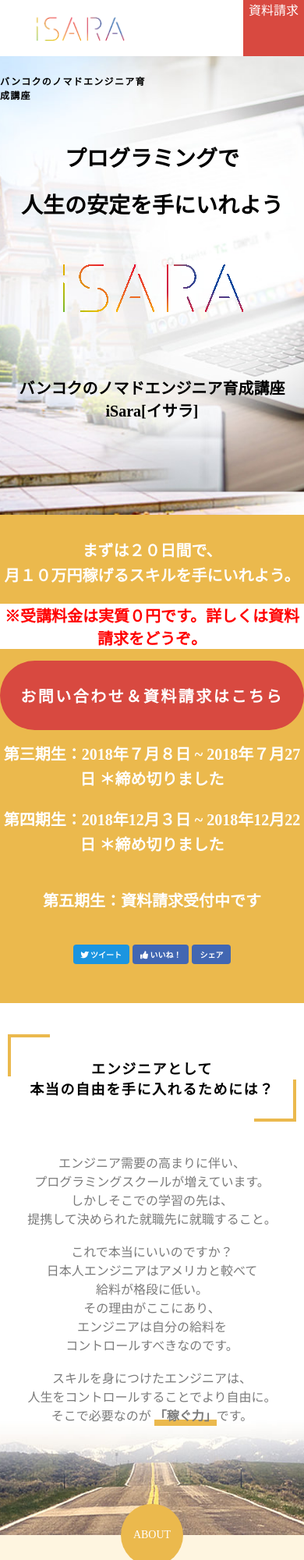
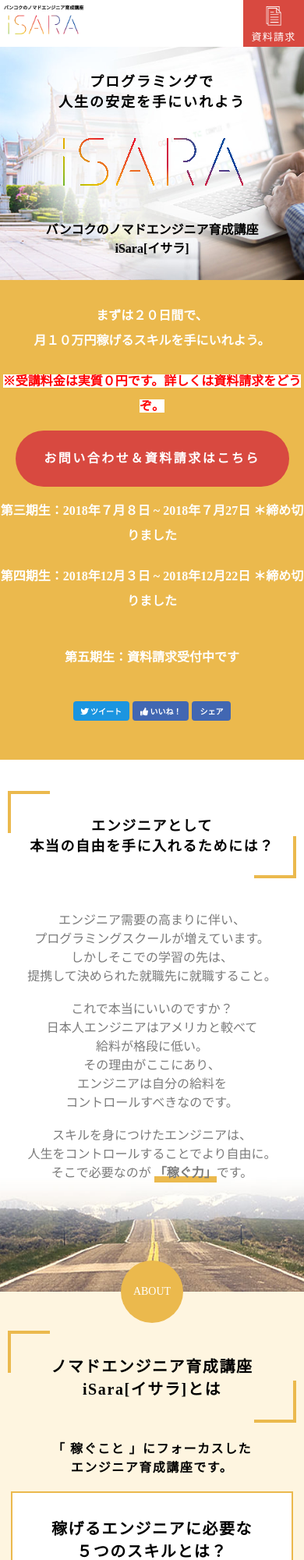
Before and after one commit to dubianliao/mosha190131, a plain HTML site: page index.html in a window 390 px wide. Shown: the top 2000 px of the page at 78% size. Drawn offline with nearby package versions, Linux system fonts and the light colour scheme.

Commit message:
edit responsive.css without merit and flow

```diff
--- a/index.html
+++ b/index.html
@@ -33,12 +33,16 @@
 	<!-------------------------------------------- HEADER -------------------------------------------->
 	<div id="header">
 		<div class="header-left">
+			<p class="headersp">バンコクのノマドエンジニア育成講座</p>
 			<img src="public/isaralogo.png">
-			<p>バンコクのノマドエンジニア育成講座</p>
+			<p class="headerpc">バンコクのノマドエンジニア育成講座</p>
 		</div>
 		<div class="header-right">
 			<a class="hover" src="#">お問い合わせ / 資料請求はこちら</a>
-			<a class="contactsp hover" src="#"><span>資料請求</span></a>
+			<a class="contactsp hover" src="#">
+				<p><img src="public/form.png"></p>
+				<span>資料請求</span>
+			</a>
 		</div>
 
 	</div>
@@ -61,11 +65,11 @@
 				まずは２０日間で、<br>
 				月１０万円稼げるスキルを手にいれよう。
 			</p>
-			<a class="con1">
-				※受講料金は実質０円です。詳しくは資料請求をどうぞ。
-			<a>
+			<p class="con1">
+				<a>※受講料金は実質０円です。詳しくは資料請求をどうぞ。</a>
+			</p>
 			<div><a class="con2 hover">
-				お問い合わせ＆資料請求はこちら
+				<p>お問い合わせ＆資料請求はこちら</p>
 			</a></div>
 			<p class="p2">
 				第三期生：2018年７月８日 ~ 2018年７月27日 ＊締め切りました
@@ -120,14 +124,14 @@
 					<div class="about-cornar-right"></div>
 				</div>
 				<div class="about-text-answer">
-					<p>「 稼ぐこと 」にフォーカスしたエンジニア育成講座です。</p>
+					<p>「 稼ぐこと 」にフォーカスした<span class="br">エンジニア育成講座です。</span></p>
 				</div>
 			</div>
 
 			<div class="about-bottom">
 				<div class="about-bottom-wrap">
 					<div class="about-skills-cap">
-						<p>稼げるエンジニアに必要な５つのスキルとは？</p>
+						<p>稼げるエンジニアに必要な<span class="br">５つのスキルとは？</span></p>
 					</div>
 					<div class="about-skills-wrap">
 						<div class="skill">
--- a/responsive.css
+++ b/responsive.css
@@ -13,12 +13,12 @@ body{
 	position: fixed;
 	z-index: 100;
 	display: none;
-	width:80px;
-	height: 80px;
-	line-height: 80px;
+	width:50px;
+	height: 50px;
+	line-height: 50px;
 	text-align: center;
 	background-color: #ECECEC;
-	bottom: 15%;
+	bottom: 5%;
 	right: 5%;
 	cursor: pointer;
 }
@@ -31,7 +31,7 @@ span.br::before{
 
 #header{
 	width:100%;
-	height:72px;
+	height:60px;
 	position: fixed;
 	z-index: 100;
 	background-color: white;
@@ -41,18 +41,21 @@ span.br::before{
 	width:50%;
 	float: left;
 }
+#header div.header-left p.headersp{
+	display:block;
+	font-size: 6px;
+	font-weight: bold;
+	padding-top:5px;
+	padding-left: 5px
+}
 #header div.header-left img{
-	width:125px;
-	padding-top:15px;
-	padding-left:40px;
-	float: left;
+	display: inline-block;
+	width:100px;
+	padding-top:0;
+	padding-left:5px;
 }
-#header div.header-left p{
-	float: left;
-	padding-top: 36px;
-	font-size: 12px;
-	font-weight: 600;
-	letter-spacing: 1.3px;
+#header div.header-left p.headerpc{
+	display: none;
 }
 
 #header div.header-right{
@@ -69,10 +72,18 @@ span.br::before{
 	top:0;
 	right: 0;
 	width: 20%;
-	height: 72px;
+	height: 60px;
 	background-color: #D84940;
 	color: white;
 	text-align: center;
+	font-size: 13px;
+	letter-spacing: 1.2px;
+}
+#header div.header-right a.contactsp p{
+	padding-top:8px;
+}
+#header div.header-right a.contactsp img{
+	height:25px;
 }
 #header div.header-right a.contactsp span:hover{
 	display:inline-block;
@@ -84,24 +95,24 @@ span.br::before{
 	background-image: url("public/mainsp.jpg");
 	background-size: cover;
 	background-position: center center;
-	background-color:skyblue;
 	height: auto;
 	max-width:100%;
 	text-align: center;
 }
 #content div.content-top h1{
-	padding-top: 174px;
-	line-height: 60px;
-	font-size:28px;
+	padding-top: 90px;
+	font-size:18px;
+	letter-spacing: 2.0px;
 	font-weight:600;
 }
 #content div.content-top img{
-	padding-top: 30px;
+	padding-top: 20px;
+	max-width:90%;
 }
 #content div.content-top p{
-	padding-top: 64px;
-	padding-bottom: 120px;
-	font-size:20px;
+	padding-top: 25px;
+	padding-bottom: 30px;
+	font-size:16px;
 	font-weight:600;
 }
 /*========= d i v . c o n t a c t =========*/
@@ -113,7 +124,7 @@ span.br::before{
 #content div.contact p{
 	color:white;
 	font-weight:600;
-	font-size:20px;
+	font-size:16px;
 	line-height:32px;
 }
 #content div.contact .p1{
@@ -121,18 +132,19 @@ span.br::before{
 }
 #content div.contact .con1{
 	display: inline-block;
+	margin:20px 0 15px 0;
+}
+#content div.contact .con1 a{
 	color:red;
 	background-color: white;
 	font-weight:600;
-	font-size:20px;
-	margin:20px 0 0 0;
-	margin-bottom: 15px;
+	font-size:16px;
 }
 
 #content div.contact .con2{
 	display: block;
-	padding: 30px 0 30px 0;
-	max-width:870px;
+	padding: 20px 0 20px 0;
+	width: 90%;
 	margin:0 auto;
 	border-radius: 50px;
 	color: white;
@@ -141,6 +153,10 @@ span.br::before{
 	font-weight:600;
 	letter-spacing: 2.5px;
 	cursor: pointer;
+}
+#content div.contact .con2 p{
+	margin: 0 auto;
+	width:90%;
 }
 #content div.contact .p2{
 	margin-top: 15px;
@@ -261,9 +277,9 @@ span.br::before{
 	position: relative;
 }
 #content div.about .about-top .about-text-wrap p{
-	padding:50px 0 50px 0;
+	padding:30px 20px 30px 20px;
 	text-align: center;
-	font-size: 24px;
+	font-size: 20px;
 	font-weight: 600;
 	letter-spacing: 1.6px;
 }
@@ -271,6 +287,7 @@ span.br::before{
 	height: 50px;
 	width: 50px;
 	position: absolute;
+	left:10px;
 	border-top: solid 4px #EBB94D;
 	border-left: solid 4px #EBB94D;
 }
@@ -278,15 +295,15 @@ span.br::before{
 	height: 50px;
 	width: 50px;
 	position: absolute;
-	right:0;
+	right:10px;
 	bottom:0;
 	border-right: solid 4px #EBB94D;
 	border-bottom: solid 4px #EBB94D;
 }
 #content div.about .about-top .about-text-answer{
-	padding:45px 0 45px 0;
+	padding:20px 0 20px 0;
 	text-align: center;
-	font-size: 20px;
+	font-size: 16px;
 	font-weight: 600;
 	letter-spacing: 1.5px;
 }
@@ -297,9 +314,9 @@ span.br::before{
 	border:solid 2px #EBB94D;
 	background-color: white;
 	max-width: 92%;
-	height:200px;
+	height:auto;
 	margin:0 auto;
-	padding-bottom: 50px;
+	padding-bottom: 20px;
 }
 #content div.about .about-bottom .about-skills-cap p{
 	text-align: center;
@@ -313,20 +330,23 @@ span.br::before{
 }
 #content div.about .about-skills-wrap .skill{
 	padding-left: 20px;
+	padding-bottom: 20px;
 	height:auto;
 	display: inline-block;
 	text-align: center;
 }
 #content div.about .about-skills-wrap .skill img{
-	height:40%;
+	width:40%;
+	max-height: 40%;
 }
+
 #content div.about .about-skills-wrap .skill p{
 	font-size: 12px;
 	font-weight: 300;
 }
 /*========= d i v . a b o u t s e c o n d =========*/
 #content div.aboutsecond{
-	background-image: url("public/aboutsecondbg.jpg");
+	background-image: url("public/aboutsecondbgsp.jpg");
 	background-size: cover;
 	background-position: center bottom;
 	padding-bottom: 40px;
@@ -371,7 +391,7 @@ span.br::before{
 	width:100%;
 	height:100px;
 	background-color:white;
-	padding:30px 0 35px 0;
+	padding:15px 0 15px 0;
 	border-radius: 10px;
 	margin-bottom:15px;
 }
@@ -528,9 +548,10 @@ span.br::before{
 	width:90%;
 	border:solid 2px #EBB94D;
 	border-radius: 5px;
-	padding:40px 0 50px 0;
+	padding:40px 10px 50px 10px;
 	background-color: white;
 	text-align: center;
+	box-sizing: border-box;
 }
 #content div.merit .bottom .top1{
 	font-size:20px;
@@ -718,7 +739,7 @@ span.br::before{
 	width: 70%;
 	text-align:left;
 	font-size: 12px;
-	padding:0 5px;
+	padding:0 10px;
 }
 #content div.answer .intro span{
 	text-decoration:underline;
@@ -778,7 +799,7 @@ span.br::before{
 #content div.classbottom{
 	background-color: #016EA9;
 	color: white;
-	font-size: 20px;
+	font-size: 16px;
 	font-weight: bold;
 	letter-spacing: 1.6px;
 	text-align: center;
--- a/script.js
+++ b/script.js
@@ -64,4 +64,5 @@ $(function(){
 
 
 
+
 });//全体の閉じタグ
--- a/stylesheet.css
+++ b/stylesheet.css
@@ -37,13 +37,16 @@ body{
 	width:50%;
 	float: left;
 }
+#header div.header-left p.headersp{
+	display:none;
+}
 #header div.header-left img{
 	width:125px;
 	padding-top:15px;
 	padding-left:40px;
 	float: left;
 }
-#header div.header-left p{
+#header div.header-left p.headerpc{
 	float: left;
 	padding-top: 36px;
 	font-size: 12px;
@@ -116,12 +119,13 @@ body{
 }
 #content div.contact .con1{
 	display: inline-block;
+	margin:20px 0 15px 0;
+}
+#content div.contact .con1 a{
 	color:red;
 	background-color: white;
 	font-weight:600;
-	font-size:20px;
-	margin:20px 0 0 0;
-	margin-bottom: 15px;
+	font-size:16px;
 }
 
 #content div.contact .con2{
@@ -136,6 +140,10 @@ body{
 	font-weight:600;
 	letter-spacing: 2.5px;
 	cursor: pointer;
+}
+#content div.contact .con2 p{
+	margin: 0 auto;
+	width:90%;
 }
 #content div.contact .p2{
 	margin-top: 15px;
```
Also changed, not shown: public/aboutsecondbgsp.jpg (added).
